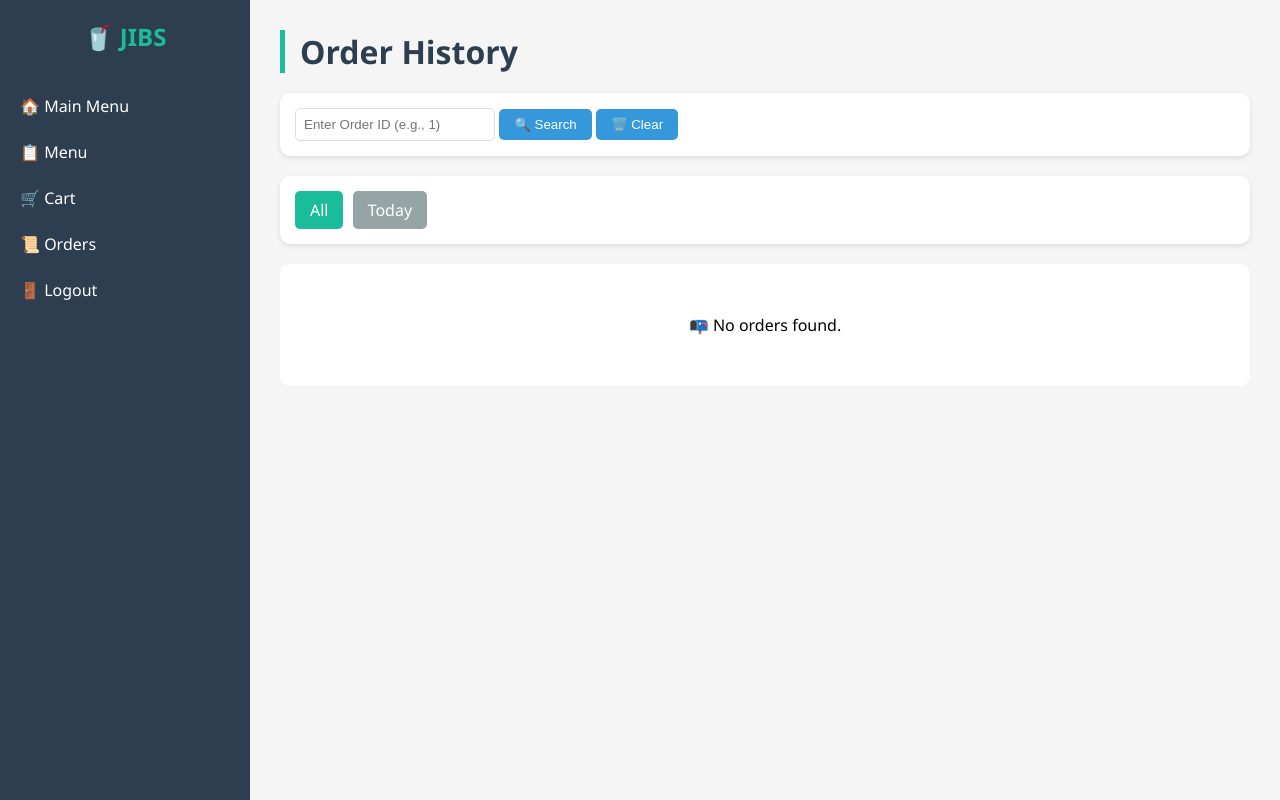
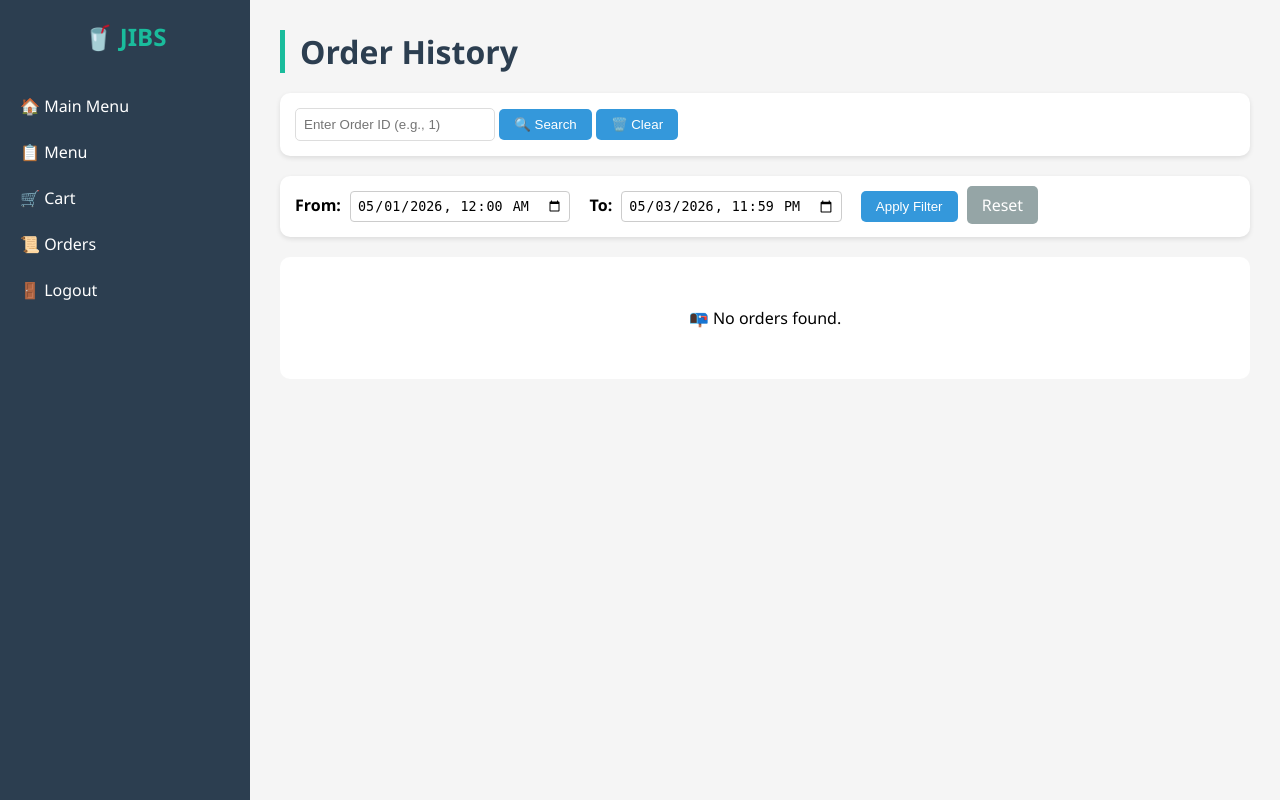
Before and after one commit to Yadhunath066/JIBS-Juice-Inventory-and-Billing-System, a Flask app: page /order_history in a window 1280 px wide. Run offline with Flask 3, Linux system fonts and the light colour scheme; the visitor is signed in with stand-in values (Sample User, id 1); data that the repository does not hold is empty.

Commit message:
Added date-time range filter and order type display on receipt

```diff
--- a/app.py
+++ b/app.py
@@ -1,6 +1,7 @@
 """
 JIBS Sales Sub-system - Sanjaya
 Full menu with categories, sizes, and prices in DKK (øre).
+Includes date-time range filter for order history.
 """
 
 from flask import Flask, render_template, request, session, redirect, url_for, jsonify
@@ -33,6 +34,7 @@ def init_db():
 init_db()
 
 def get_all_orders():
+    """Return all orders, newest first."""
     conn = get_db()
     conn.row_factory = sqlite3.Row
     cursor = conn.cursor()
@@ -42,6 +44,7 @@ def get_all_orders():
     return orders
 
 def get_order_by_id(sale_id):
+    """Fetch a single order by its SaleID."""
     conn = get_db()
     conn.row_factory = sqlite3.Row
     cursor = conn.cursor()
@@ -50,32 +53,35 @@ def get_order_by_id(sale_id):
     conn.close()
     return dict(row) if row else None
 
-def get_orders_by_date(date_from, date_to):
+def get_orders_by_datetime(from_datetime, to_datetime):
+    """Return orders whose SaleDate is between the given datetime strings (inclusive)."""
     conn = get_db()
     conn.row_factory = sqlite3.Row
     cursor = conn.cursor()
     cursor.execute("""
         SELECT * FROM tblSale
-        WHERE DATE(SaleDate) BETWEEN ? AND ?
+        WHERE SaleDate BETWEEN ? AND ?
         ORDER BY SaleDate DESC
-    """, (date_from, date_to))
+    """, (from_datetime, to_datetime))
     orders = [dict(row) for row in cursor.fetchall()]
     conn.close()
     return orders
 
 def save_order(total_amount, payment_method, staff_id, item_count):
+    """Insert a new order with current datetime."""
     conn = get_db()
     cursor = conn.cursor()
+    now = datetime.now().strftime('%Y-%m-%d %H:%M:%S')
     cursor.execute('''
-        INSERT INTO tblSale (TotalAmount, PaymentMethod, StaffID, ItemCount)
-        VALUES (?, ?, ?, ?)
-    ''', (total_amount, payment_method, staff_id, item_count))
+        INSERT INTO tblSale (SaleDate, TotalAmount, PaymentMethod, StaffID, ItemCount)
+        VALUES (?, ?, ?, ?, ?)
+    ''', (now, total_amount, payment_method, staff_id, item_count))
     conn.commit()
     sale_id = cursor.lastrowid
     conn.close()
     return sale_id
 
-# ============ FULL MENU FROM PDF ============
+# ============ FULL MENU FROM PDF (hardcoded – will be replaced by Monika's API later) ============
 menu_data = {
     "Fresh Fruit Juices": [
         {"name": "Watermelon Juice", "prices": {"Sm": 2900, "Reg": 3900, "Lg": 4900}},
@@ -101,8 +107,8 @@ menu_data = {
     ]
 }
 
-# Helper: get item price by name and size
 def find_item_price(name, size):
+    """Helper to get price for a given item name and size."""
     for cat, items in menu_data.items():
         for item in items:
             if item["name"] == name and size in item["prices"]:
@@ -154,7 +160,6 @@ def menu():
 
 @app.route('/add_to_cart', methods=['POST'])
 def add_to_cart():
-    """Add item with selected size to cart"""
     item_name = request.form.get('item_name')
     size = request.form.get('size')
     quantity = int(request.form.get('quantity', 1))
@@ -231,15 +236,19 @@ def place_order():
 
 @app.route('/order_history')
 def order_history():
-    if 'staff_id' not in session:
-        return redirect(url_for('login'))
-    date_filter = request.args.get('date_filter', 'all')
-    if date_filter == 'today':
-        today = datetime.now().strftime('%Y-%m-%d')
-        orders = get_orders_by_date(today, today)
+    # Get filter parameters from URL (date-time range)
+    from_date = request.args.get('from')
+    to_date = request.args.get('to')
+
+    if from_date and to_date:
+        # Convert HTML5 datetime-local format (YYYY-MM-DDTHH:MM) to SQLite format (YYYY-MM-DD HH:MM:SS)
+        from_datetime = from_date.replace('T', ' ') + ':00'
+        to_datetime = to_date.replace('T', ' ') + ':59'
+        orders = get_orders_by_datetime(from_datetime, to_datetime)
     else:
         orders = get_all_orders()
-    return render_template('order_history.html', orders=orders, date_filter=date_filter)
+
+    return render_template('order_history.html', orders=orders, error=None)
 
 @app.route('/search_order')
 def search_order():
--- a/templates/order_history.html
+++ b/templates/order_history.html
@@ -46,22 +46,31 @@
             border: 1px solid #ddd;
             border-radius: 5px;
         }
-        .search-box button, .filter-box a {
+        .search-box button, .filter-box button {
             background: #3498db;
             color: white;
             border: none;
             padding: 8px 15px;
             border-radius: 5px;
             cursor: pointer;
-            text-decoration: none;
-            display: inline-block;
+        }
+        .filter-box label {
+            margin-right: 5px;
+            font-weight: bold;
+        }
+        .filter-box input {
+            padding: 6px;
+            border: 1px solid #ccc;
+            border-radius: 4px;
+            margin-right: 15px;
         }
         .filter-box a {
             background: #95a5a6;
-            margin-right: 5px;
-        }
-        .filter-box a.active {
-            background: #1abc9c;
+            color: white;
+            padding: 8px 15px;
+            border-radius: 5px;
+            text-decoration: none;
+            margin-left: 5px;
         }
         table {
             width: 100%;
@@ -113,15 +122,21 @@
     <div class="main-content">
         <h1>Order History</h1>
 
+        <!-- Search by Order ID -->
         <div class="search-box">
             <input type="text" id="searchInput" placeholder="Enter Order ID (e.g., 1)">
             <button onclick="searchOrder()">🔍 Search</button>
             <button onclick="clearSearch()">🗑️ Clear</button>
         </div>
 
+        <!-- Date-Time Range Filter -->
         <div class="filter-box">
-            <a href="?date_filter=all" {% if date_filter == 'all' %}class="active"{% endif %}>All</a>
-            <a href="?date_filter=today" {% if date_filter == 'today' %}class="active"{% endif %}>Today</a>
+            <label>From:</label>
+            <input type="datetime-local" id="fromDateTime" value="2026-05-01T00:00">
+            <label>To:</label>
+            <input type="datetime-local" id="toDateTime" value="2026-05-03T23:59">
+            <button id="applyFilterBtn">Apply Filter</button>
+            <a href="/order_history">Reset</a>
         </div>
 
         {% if error %}
@@ -161,6 +176,16 @@
         function clearSearch() {
             window.location.href = "/order_history";
         }
+
+        document.getElementById('applyFilterBtn').addEventListener('click', function() {
+            let from = document.getElementById('fromDateTime').value;
+            let to = document.getElementById('toDateTime').value;
+            if (from && to) {
+                window.location.href = `/order_history?from=${from}&to=${to}`;
+            } else {
+                alert('Please select both from and to date-time');
+            }
+        });
     </script>
 </body>
 </html>
--- a/templates/order_success.html
+++ b/templates/order_success.html
@@ -38,6 +38,11 @@
             font-weight: bold;
             color: #2c3e50;
         }
+        .order-type {
+            margin: 10px 0;
+            font-size: 18px;
+            color: #2c3e50;
+        }
         .btn-group {
             display: flex;
             gap: 15px;
@@ -63,6 +68,7 @@
         <h1>Order Successful!</h1>
         <p>Your order has been placed successfully.</p>
         <div class="order-id">Order ID: #{{ sale_id }}</div>
+        <div class="order-type"><strong>Order Type:</strong> {{ session.get('order_type', 'takeaway') }}</div>
         <div class="btn-group">
             <a href="/main_menu" class="btn">Main Menu</a>
             <a href="/order_history" class="btn">View Orders</a>
```
Also changed, not shown: templates/cart.html (+26 -3 lines).
